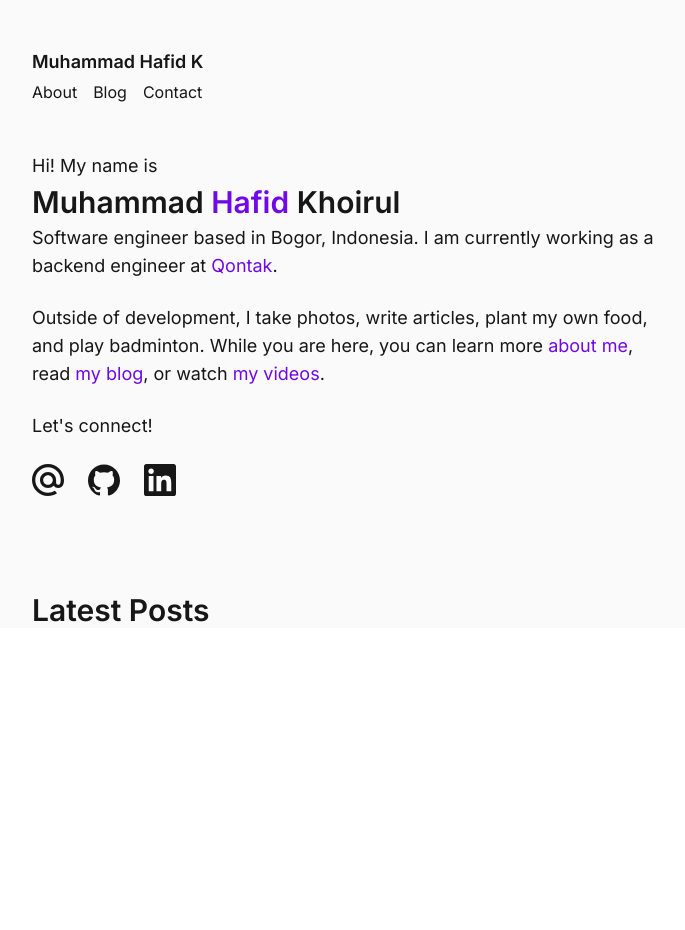
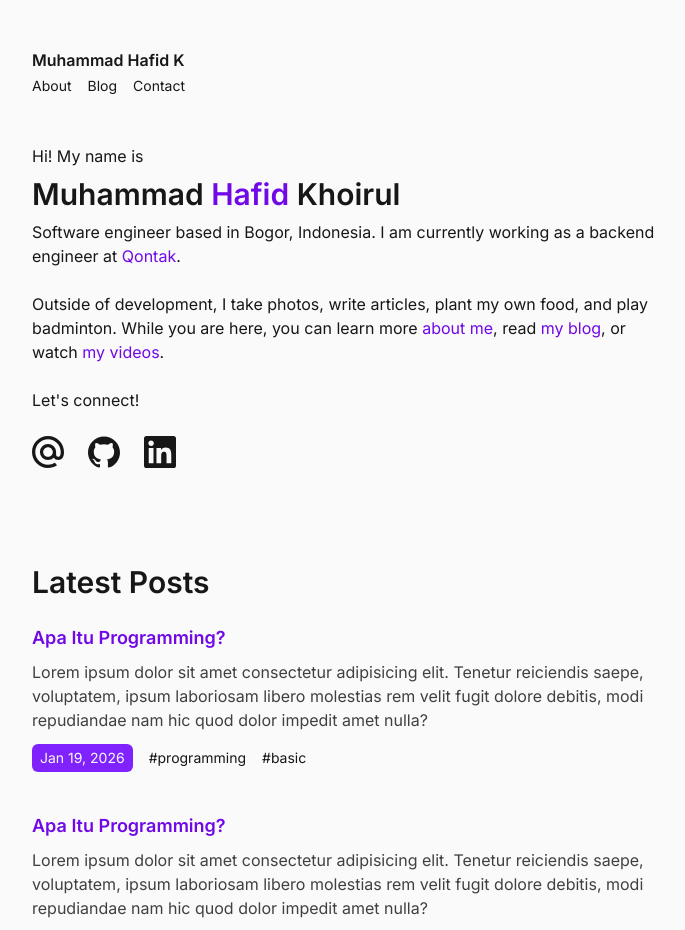
Before and after one commit to mhafidk/blog, a SvelteKit app: page / in a window 1280 px wide. Shown: the top 930 px of the page, without its empty margins (296-981 px from the left). Before the commit the page ends 800 px from the top, so only its background shows below. Built offline with nearby package versions, Linux system fonts and the light colour scheme.

Commit message:
add post section

```diff
--- a/src/lib/components/header.svelte
+++ b/src/lib/components/header.svelte
@@ -1,7 +1,7 @@
 <header class="bg-neutral-50">
-	<div class="mx-auto max-w-2xl px-6 pt-6 md:pt-12">
-		<a href="/" class="text-lg font-semibold hover:text-violet-700">Muhammad Hafid K</a>
-		<nav class="mt-1 flex items-center gap-4 text-base">
+	<div class="mx-auto max-w-2xl px-6 pt-6 text-sm md:pt-12">
+		<a href="/" class="text-base font-semibold hover:text-violet-700">Muhammad Hafid K</a>
+		<nav class="mt-1 flex items-center gap-4">
 			<a href="/#about" class="hover:text-violet-700">About</a>
 			<a href="/blog" class="hover:text-violet-700">Blog</a>
 			<a href="/#contact" class="hover:text-violet-700">Contact</a>
--- a/src/routes/+layout.svelte
+++ b/src/routes/+layout.svelte
@@ -10,7 +10,7 @@
 
 <main class="bg-neutral-50 font-display text-neutral-900">
 	<Header />
-	<div class="mx-auto max-w-2xl px-6 pt-12 text-lg">
+	<div class="mx-auto max-w-2xl px-6 pt-12">
 		{@render children()}
 	</div>
 </main>
--- a/src/routes/+page.svelte
+++ b/src/routes/+page.svelte
@@ -5,10 +5,10 @@
 <div class="">
 	<div class="">
 		<p>Hi! My name is</p>
-		<p class="mt-1 text-3xl font-semibold">
+		<p class="mt-2 text-3xl font-semibold">
 			Muhammad <span class="text-violet-700">Hafid</span> Khoirul
 		</p>
-		<p class="mt-1">
+		<p class="mt-2">
 			Software engineer based in Bogor, Indonesia. I am currently working as a backend engineer at <a
 				href="https://www.qontak.com"
 				class="text-violet-700 hover:text-violet-800">Qontak</a
@@ -75,4 +75,36 @@
 </div>
 <div class="mt-24">
 	<h2 id="about" class="text-3xl font-semibold">Latest Posts</h2>
+	<div class="mt-6 grid grid-cols-1 gap-10">
+		<div class="">
+			<a href="/blog/post-1" class="text-lg font-semibold text-violet-700 hover:text-violet-800"
+				>Apa Itu Programming?</a
+			>
+			<p class="mt-2 line-clamp-4 text-neutral-700 md:line-clamp-3">
+				Lorem ipsum dolor sit amet consectetur adipisicing elit. Tenetur reiciendis saepe,
+				voluptatem, ipsum laboriosam libero molestias rem velit fugit dolore debitis, modi
+				repudiandae nam hic quod dolor impedit amet nulla?
+			</p>
+			<div class="mt-3 flex items-center gap-4 text-xs md:text-sm">
+				<p class="rounded-md bg-violet-600 px-2 py-1 text-neutral-50">Jan 19, 2026</p>
+				<p>#programming</p>
+				<p>#basic</p>
+			</div>
+		</div>
+		<div class="">
+			<a href="/blog/post-1" class="text-lg font-semibold text-violet-700 hover:text-violet-800"
+				>Apa Itu Programming?</a
+			>
+			<p class="mt-2 line-clamp-4 text-neutral-700 md:line-clamp-3">
+				Lorem ipsum dolor sit amet consectetur adipisicing elit. Tenetur reiciendis saepe,
+				voluptatem, ipsum laboriosam libero molestias rem velit fugit dolore debitis, modi
+				repudiandae nam hic quod dolor impedit amet nulla?
+			</p>
+			<div class="mt-3 flex items-center gap-4 text-xs md:text-sm">
+				<p class="rounded-md bg-violet-600 px-2 py-1 text-neutral-50">Jan 19, 2026</p>
+				<p>#programming</p>
+				<p>#basic</p>
+			</div>
+		</div>
+	</div>
 </div>
```
